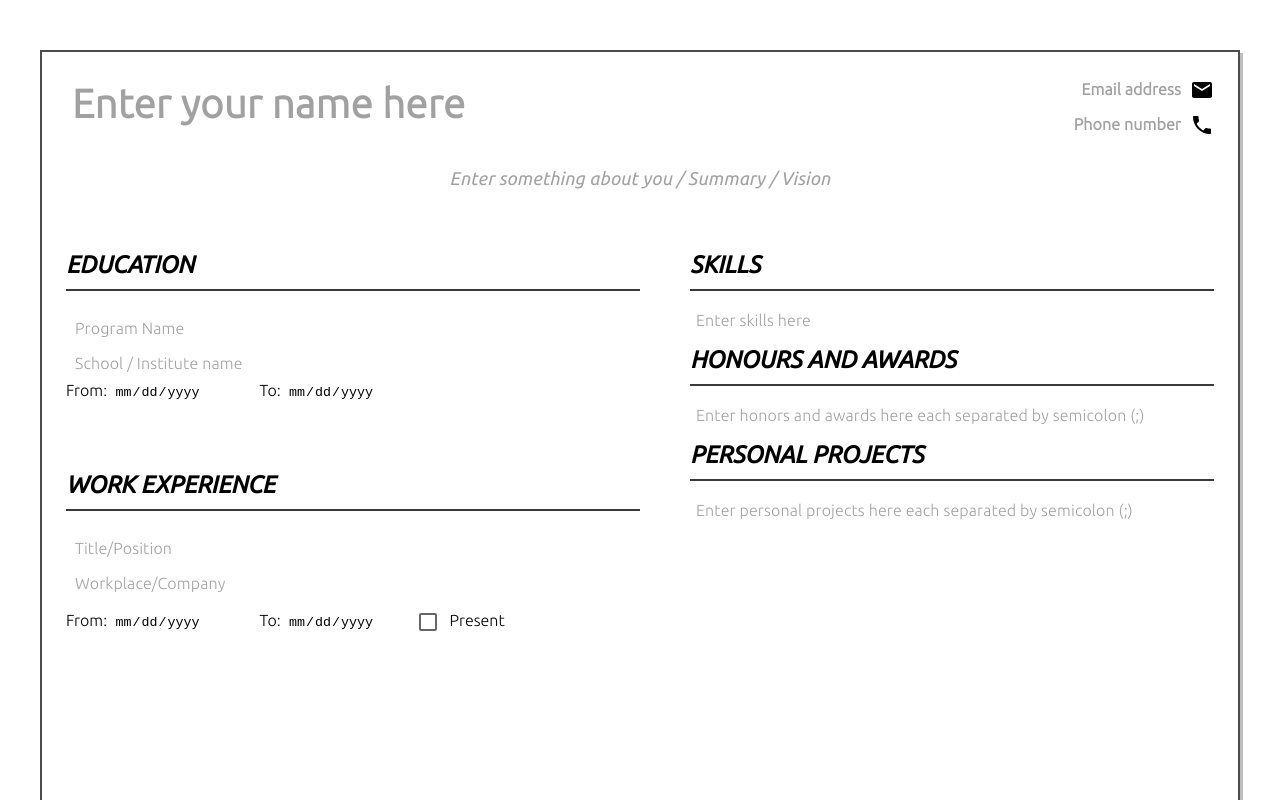
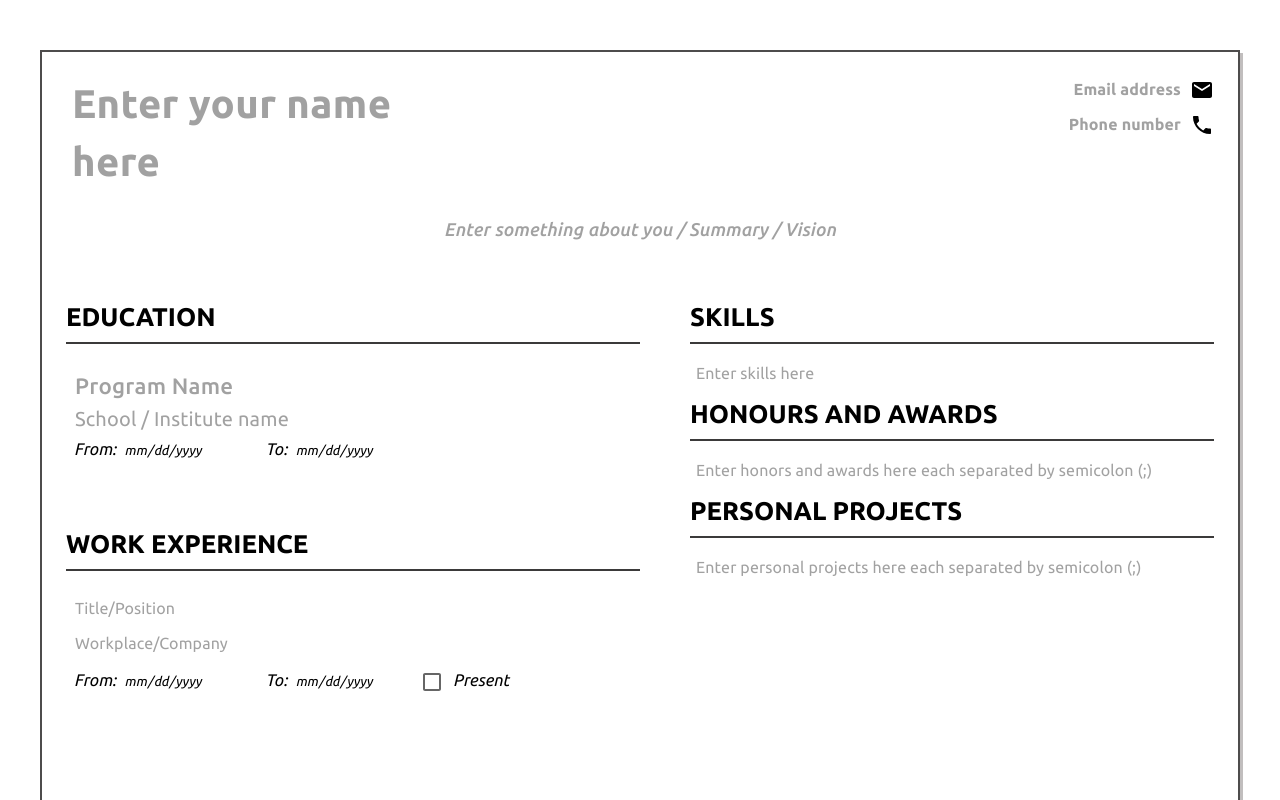
Before and after one commit to KunwarVSuryavanshi/resume-builder, a React (Create React App) app: page / in a window 1280 px wide. Shown: the top 800 px of the page. Built offline with nearby package versions, Linux system fonts and the light colour scheme.

Commit message:
edu scss

```diff
--- a/public/index.html
+++ b/public/index.html
@@ -18,7 +18,9 @@
 
     <link rel="preconnect" href="https://fonts.googleapis.com">
     <link rel="preconnect" href="https://fonts.gstatic.com" crossorigin>
-    <link href="https://fonts.googleapis.com/css2?family=Ubuntu:ital,wght@0,300;1,400&display=swap" rel="stylesheet">
+    <link
+      href="https://fonts.googleapis.com/css2?family=Ubuntu:ital,wght@0,300;0,400;0,500;0,700;1,300;1,400;1,500;1,700&display=swap"
+      rel="stylesheet">
 
     <link rel="stylesheet" href="https://fonts.googleapis.com/css?family=Roboto:300,400,500,700&display=swap" />
     <link rel="stylesheet" href="https://fonts.googleapis.com/icon?family=Material+Icons" />
--- a/src/Resumes/FirstResumeTemplate/EducationDetails.jsx
+++ b/src/Resumes/FirstResumeTemplate/EducationDetails.jsx
@@ -14,13 +14,13 @@
         hiddenLabel
         placeholder="Program Name"
         variant='filled'
-        size='medium'
+        size='small'
         margin="normal"
         fullWidth
         sx={{
           '& .MuiFilledInput-underline': {
-            fontSize: '1rem',
-            fontWeight: 'semi-bold',
+            fontWeight: 500,
+            fontSize: '1.4rem'
           }
         }
         }
@@ -36,18 +36,19 @@
         fullWidth
         sx={{
           '& .MuiFilledInput-underline': {
-            fontSize: '1rem',
-            fontWeight: 'semi-bold',
-          }
+            fontSize: '1.25rem',
+            fontWeight: '400',
+          },
+          marginTop: '-10px !important'
         }}
       />
       <span className='fromDate'>
         <label>From:</label>
-        <input type="date" onBlur={handleBlur}/>
+        <input type="date" onBlur={handleBlur} pattern="\d{1,2}/\d{1,2}/\d{4}" />
       </span>
       <span className='toDate'>
         <label>To:</label>
-        <input type="date" />
+        <input type="date" pattern="\d{1, 2}/\d{1, 2}/\d{4}"/>
       </span>
     </div>
   )
--- a/src/Resumes/FirstResumeTemplate/TextFieldTheme.js
+++ b/src/Resumes/FirstResumeTemplate/TextFieldTheme.js
@@ -13,6 +13,7 @@
               borderBottom: '0px'
             },
             fontFamily: 'Ubuntu',
+            // fontWeight: '600',
             input: {
               padding: '3px'
             }
--- a/src/Resumes/FirstResumeTemplate/style.scss
+++ b/src/Resumes/FirstResumeTemplate/style.scss
@@ -19,9 +19,9 @@
     &_1{
       &_ed{
         font-family: 'Ubuntu';
-        font-style: oblique;
-        font-weight: 600;
-        font-size: 1.5em;
+        // font-style: oblique;
+        font-weight: 700;
+        font-size: 1.6em;
         border-bottom: 2px solid rgb(59, 58, 58);
         padding-bottom: 10px;
         margin-bottom: 20px;
@@ -33,6 +33,9 @@
         }
       }
     }
+    &_2{
+      padding-top: 5px;
+    }
   }
   .item2_container {
     display: flex;
@@ -42,9 +45,9 @@
     width: 40%;
     &_3_header, &_2_header, &_1_header {
       font-family: 'Ubuntu';
-      font-style: oblique;
-      font-weight: 600;
-      font-size: 1.5em;
+      // font-style: oblique;
+      font-weight: 700;
+      font-size: 1.6em;
       border-bottom: 2px solid rgb(59, 58, 58);
       padding-bottom: 10px;
       margin-bottom: 15px;
@@ -60,28 +63,46 @@
 .educationDetails{
   padding-bottom: 2vh;
   .fromDate{
+    padding-left: 4px;
+    margin-left: 4px;
+    font-style: italic;
     label{
       padding-right: 0.5vw;
+      font-size: 1.05rem;
     }
     input{
       border: none;
+      font-family: 'Ubuntu';
+      font-style: italic;
     }
     input::-webkit-calendar-picker-indicator {
         opacity: 0;
       -webkit-appearance: none;
+      cursor: pointer;
     }
+    input:hover{
+      ::-webkit-calendar-picker-indicator {
+        opacity: 1;
+      }
+    }
+
   }
   .toDate{
     padding-left: 2vw;
+    font-style: italic;
     label{
       padding-right: 0.5vw;
+      font-size: 1.05rem;
     }
     input{
       border: none;
+      font-family: 'Ubuntu';
+      font-style: italic;
     }
     input::-webkit-calendar-picker-indicator {
       opacity: 0;
       -webkit-appearance: none;
+      cursor: pointer;
     }
   }
 }
--- a/src/index.css
+++ b/src/index.css
@@ -1,8 +1,7 @@
 body {
   margin: 0;
-  font-family: -apple-system, BlinkMacSystemFont, 'Segoe UI', 'Roboto', 'Oxygen',
-    'Ubuntu', 'Cantarell', 'Fira Sans', 'Droid Sans', 'Helvetica Neue',
-    sans-serif;
+  font-family: 'Ubuntu !important';
+  font-weight: 400;
   -webkit-font-smoothing: antialiased;
   -moz-osx-font-smoothing: grayscale;
 }
```
Lines whose indentation alone changed are shown as unchanged.
